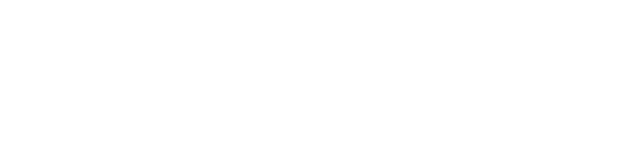
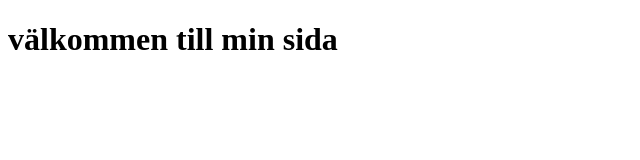
Before and after one commit to Linkan4/fluffy-funicular, a plain HTML site: page index.html in a window 1280 px wide. Shown: the whole page, without its empty margins (0-640 px from the left). Drawn offline with Linux system fonts and the light colour scheme.

Commit message:
added h1 to index.html

```diff
--- a/index.html
+++ b/index.html
@@ -6,6 +6,6 @@
     <title>Document</title>
 </head>
 <body>
-
+    <h1>välkommen till min sida</h1>
 </body>
 </html>
```
